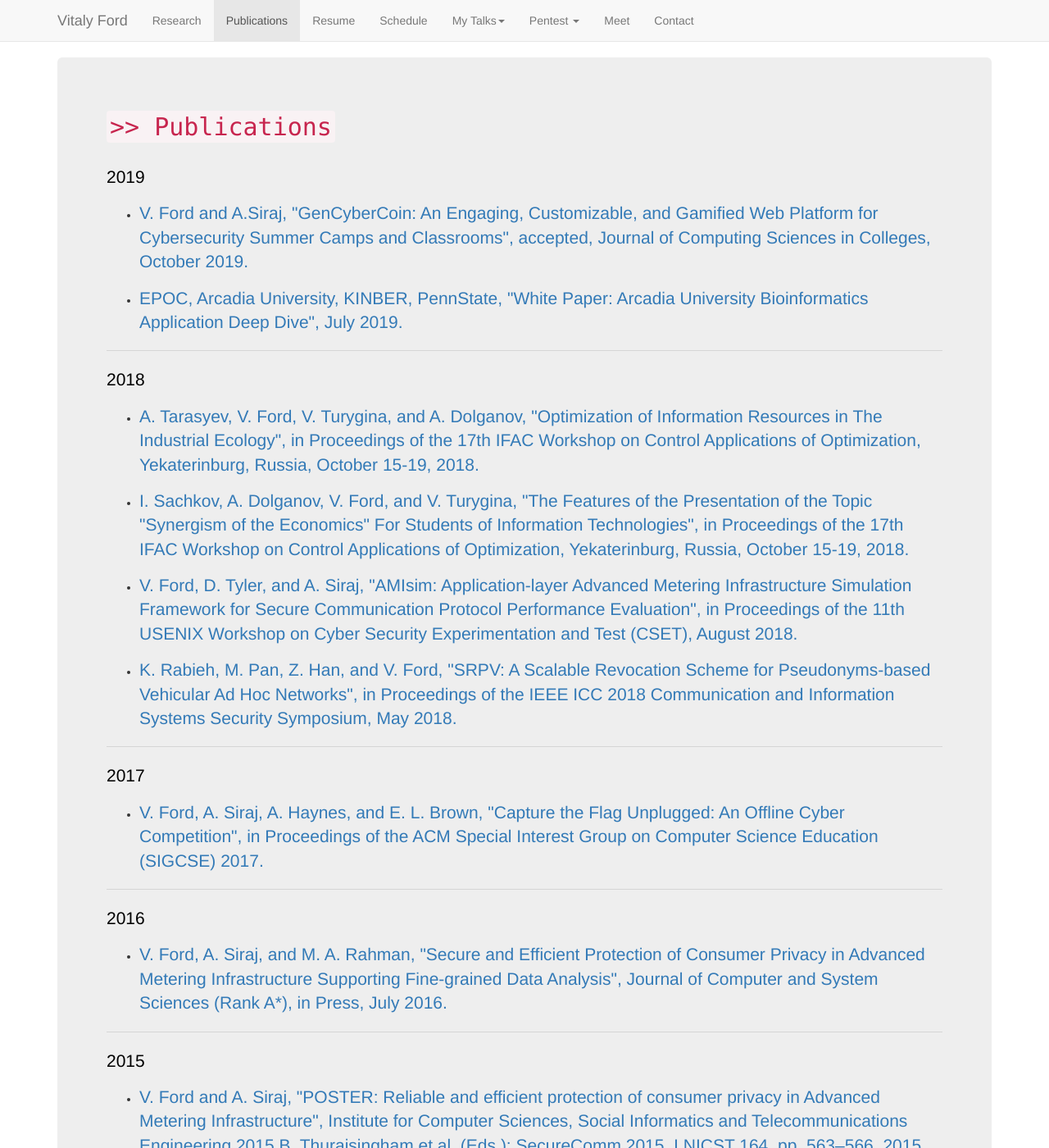
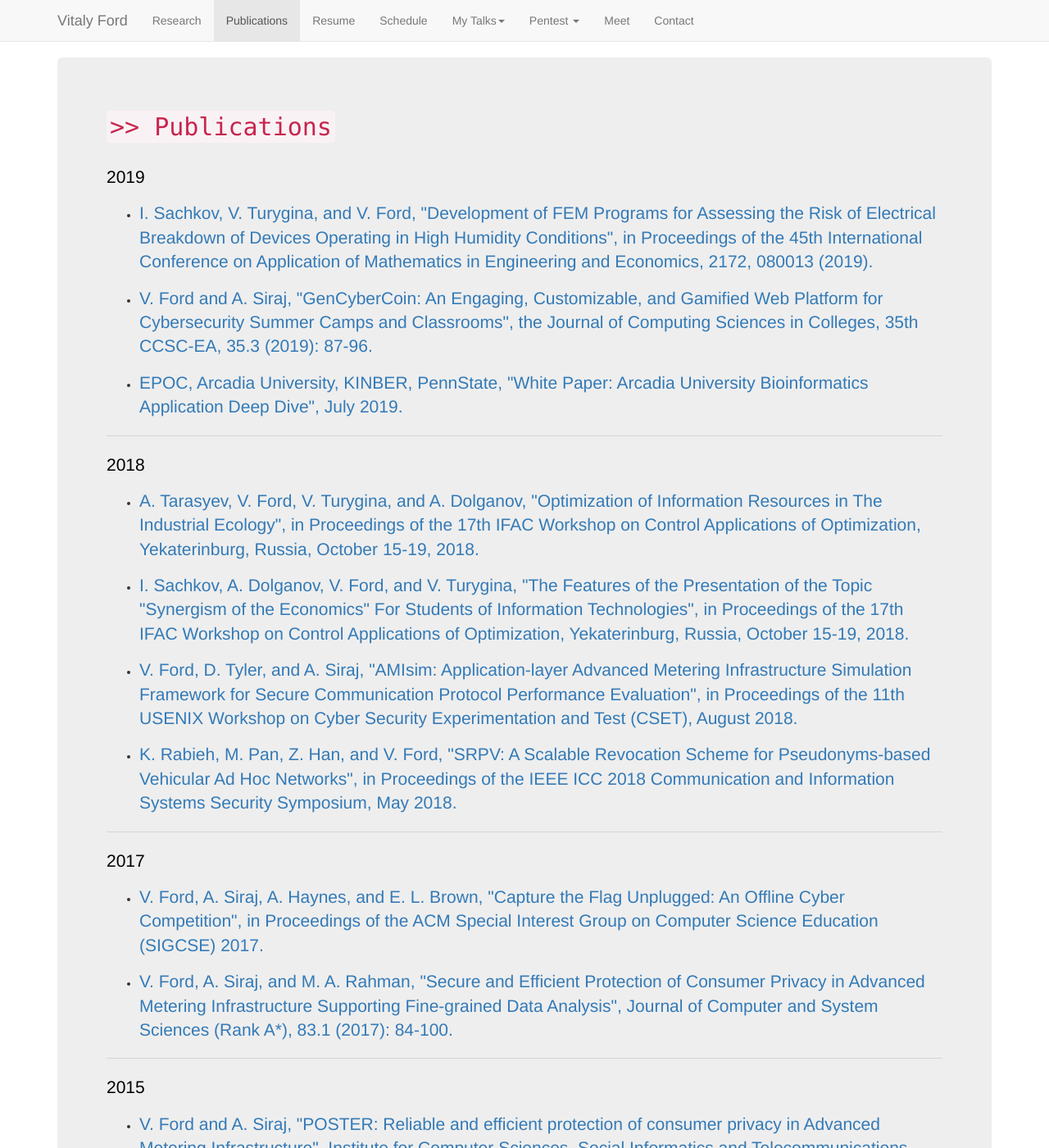
Before and after one commit to vitalyford/vitalyford.github.io, a Jekyll site: the page built from publications.html, in a window 1280 px wide and 1400 px high. Shown: the whole window at 82% size. Built offline with Jekyll 4.4.1, drawn with Linux system fonts in a browser that asks for light colours; nearby versions of some CDN libraries.

Commit message:
Update publications with 2016 and 2019 edits

```diff
--- a/_data/pubs.yml
+++ b/_data/pubs.yml
@@ -1,6 +1,9 @@
 - year: 2019
   papers:
-    - name: "V. Ford and A.Siraj, \"GenCyberCoin: An Engaging, Customizable, and Gamified Web Platform for Cybersecurity Summer Camps and Classrooms\", accepted, Journal of Computing Sciences in Colleges, October 2019."
+    - name: "I. Sachkov, V. Turygina, and V. Ford, \"Development of FEM Programs for Assessing the Risk of Electrical Breakdown of Devices Operating in High Humidity Conditions\", in Proceedings of the 45th International Conference on Application of Mathematics in Engineering and Economics, 2172, 080013 (2019)."
+      url: "/papers/FEM-programs.pdf"
+
+    - name: "V. Ford and A. Siraj, \"GenCyberCoin: An Engaging, Customizable, and Gamified Web Platform for Cybersecurity Summer Camps and Classrooms\", the Journal of Computing Sciences in Colleges, 35th CCSC-EA, 35.3 (2019): 87-96."
       url: "/papers/Ford Siraj GenCyberCoin.pdf"
 
     - name: "EPOC, Arcadia University, KINBER, PennState, \"White Paper: Arcadia University Bioinformatics Application Deep Dive\", July 2019."
@@ -25,9 +28,7 @@
     - name: "V. Ford, A. Siraj, A. Haynes, and E. L. Brown, \"Capture the Flag Unplugged: An Offline Cyber Competition\", in Proceedings of the ACM Special Interest Group on Computer Science Education (SIGCSE) 2017."
       url: "/papers/Ford Siraj CTF-unplugged.pdf"
 
-- year: 2016
-  papers:
-    - name: "V. Ford, A. Siraj, and M. A. Rahman, \"Secure and Efficient Protection of Consumer Privacy in Advanced Metering Infrastructure Supporting Fine-grained Data Analysis\", Journal of Computer and System Sciences (Rank A*), in Press, July 2016."
+    - name: "V. Ford, A. Siraj, and M. A. Rahman, \"Secure and Efficient Protection of Consumer Privacy in Advanced Metering Infrastructure Supporting Fine-grained Data Analysis\", Journal of Computer and System Sciences (Rank A*), 83.1 (2017): 84-100."
       url: "/papers/Ford Siraj Rahman Privacy-Preserving Protocol for AMI.pdf"
 
 - year: 2015
```
Also changed, not shown: 1 other file.
